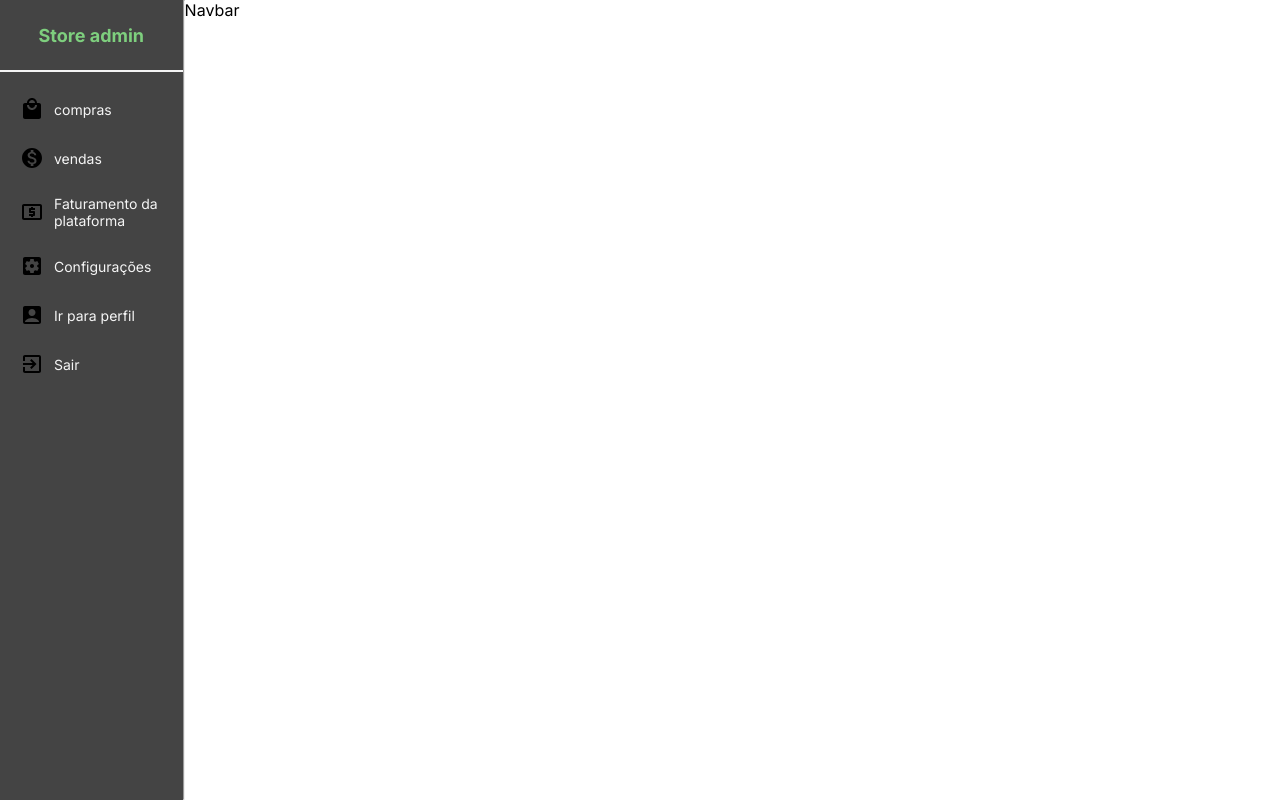
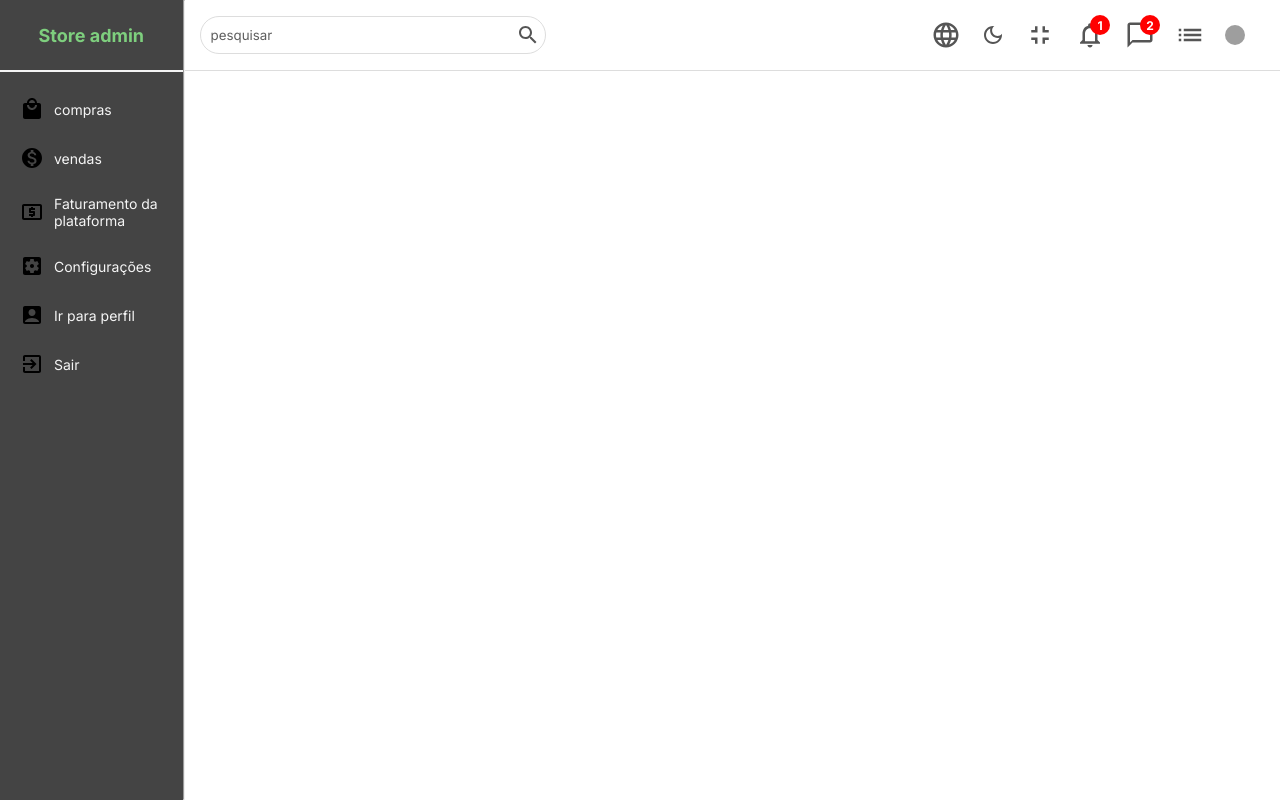
Before and after one commit to Lucas9024/painel-admin-frontend, a React (Create React App) app: page / in a window 1280 px wide. Built offline with nearby package versions, Linux system fonts and the light colour scheme; grey boxes are pictures that could not be loaded.

Commit message:
melhorando meu navbar

```diff
--- a/src/components/Navbar/Navbar.jsx
+++ b/src/components/Navbar/Navbar.jsx
@@ -1,10 +1,66 @@
 import React from 'react'
 import './navbar.scss'
+import SearchOutlineIcon from '@mui/icons-material/SearchOutlined'
+import LanguageOutlinedIcon from '@mui/icons-material/LanguageOutlined'
+import DarkModeOutlinedIcon from '@mui/icons-material/DarkModeOutlined'
+import FullscreeenExitOutlinedIcon from '@mui/icons-material/FullscreenExitOutlined'
+import NotificationsNoneOutlinedIcon from '@mui/icons-material/NotificationsNoneOutlined'
+import ChatBubbleOutlinedIcon from '@mui/icons-material/ChatBubbleOutlineOutlined'
+import ListOutlinedIcon from '@mui/icons-material/ListOutlined'
+import imgProfile from '../../assets/myperfil.jpg'
 
 const Navbar = () => {
+
+
+
   return (
     <div className='nav'>
-      Navbar
+      <div className="wrapper">
+        <div className="search">
+          <input placeholder='pesquisar' />
+          <SearchOutlineIcon className='icon'/>
+        </div>
+
+        <div className="itens">
+
+          <div className='item'>
+          <LanguageOutlinedIcon className='icon'/>
+          </div>
+          <div className='item'>
+          <DarkModeOutlinedIcon />
+          </div>
+
+          <div className='item'>
+          <FullscreeenExitOutlinedIcon className='icon'/>
+          </div>
+
+          <div className='item'>
+          <NotificationsNoneOutlinedIcon className='icon'/>
+          <div className='counter'>
+          1
+          </div>
+          </div>
+
+          <div className='item'>
+          <ChatBubbleOutlinedIcon className='icon'/>
+          <div className='counter'>
+          2
+          </div>
+          </div>
+
+          <div className='item'>
+          <ListOutlinedIcon className='icon'/>
+          </div>
+
+          <div className='item'>
+            <img src={imgProfile} className="avatar"/>
+
+          </div>
+
+
+
+        </div>
+      </div>
     </div>
   )
 }
--- a/src/components/Navbar/navbar.scss
+++ b/src/components/Navbar/navbar.scss
@@ -1,3 +1,84 @@
 .nav {
+    height: 70px;
+    border-bottom:0.5px solid #ddd;
+    display: flex;
+    align-items: center;
+    justify-content: center;
+    color: #555;
+    font-size: 16px;
 
+    .wrapper {
+      width: 100%;
+      padding: 15px;
+      display: flex;
+      justify-content: space-between;
+      align-items: center;
+
+      .search {
+        border: 0.5px solid #ddd;
+        display: flex;
+        align-items: center;
+        border-radius: 20px;
+        padding: 5px;
+
+        input {
+          border: none;
+          width: 300px;
+          padding: 5px;
+          outline: none;
+          background: transparent;
+
+          &::placeholder {
+            margin-left: 30px;
+            color: rgb(94, 94, 94);
+          }
+        }
+      }
+
+      .itens {
+        display: flex;
+        align-items: center;
+
+        .item {
+          display: flex;
+          align-items: center;
+          justify-content: center;
+          margin-right: 20px;
+          position: relative;
+          top: 0;
+          right: 0;
+          cursor: pointer;
+
+          .avatar {
+            width: 20px;
+            height: 20px;
+            border-radius: 50%;
+          }
+
+          .icon {
+            font-size: 30px;
+          }
+
+          .counter {
+            background-color: red;
+            border-radius: 50%;
+            width: 20px;
+            height: 20px;
+            color: #fff;
+            font-size: 12px;
+            font-weight: bold;
+            display: flex;
+            justify-content: center;
+            align-items: center;
+            position: absolute;
+            top: -5px;
+            right: -5px;
+          }
+
+        }
+      }
+
+
+
+    }
 }
```
